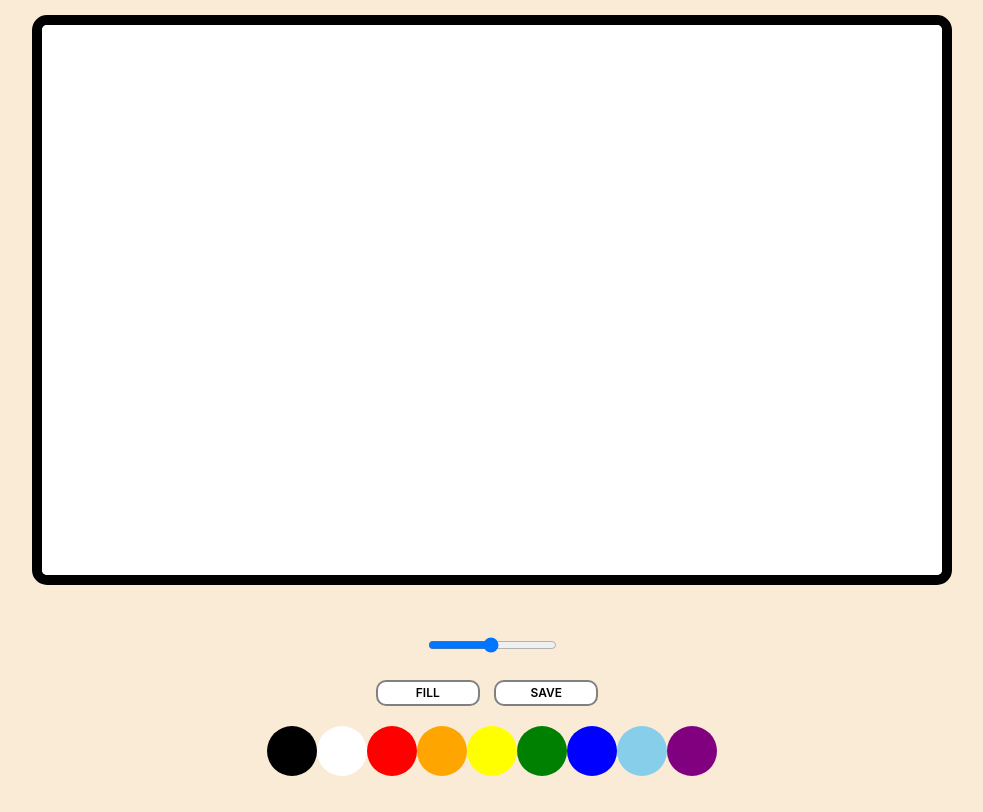
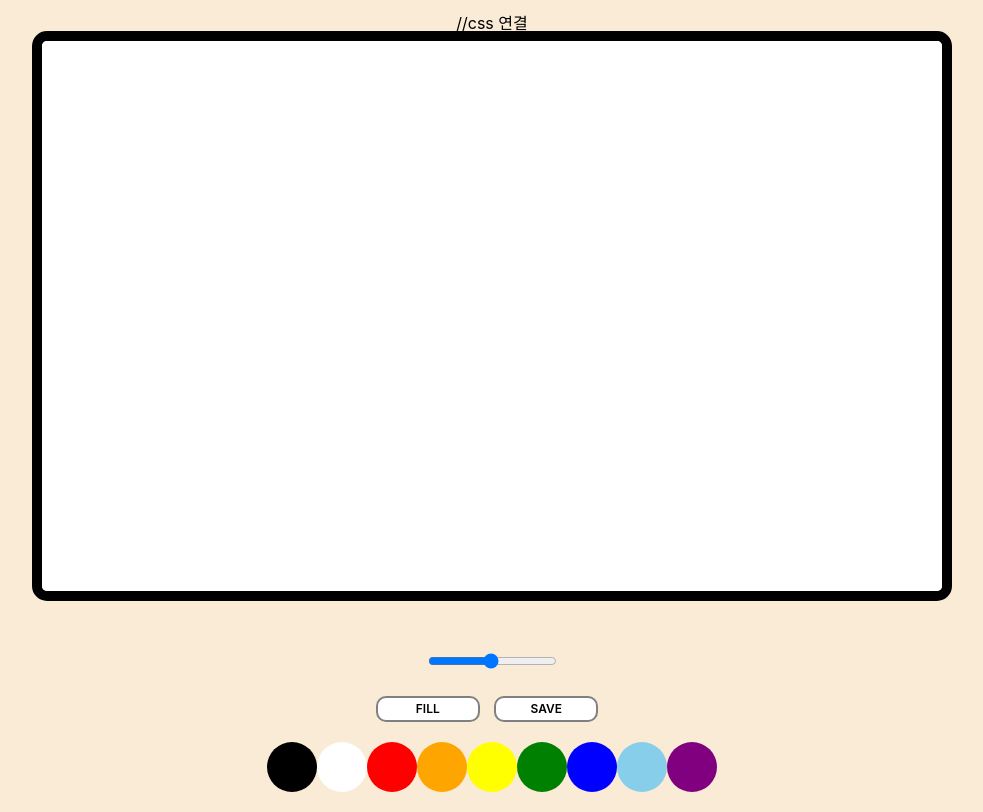
Before and after one commit to wustjdwns/painjs, a plain HTML site: page index.html in a window 1280 px wide. Shown: the whole page, without its empty margins (148-1131 px from the left). Drawn offline with Linux system fonts and the light colour scheme.

Commit message:
Update index.html

```diff
--- a/index.html
+++ b/index.html
@@ -4,7 +4,7 @@
     <meta charset="UTF-8">
     <meta http-equiv="X-UA-Compatible" content="IE=edge">
     <meta name="viewport" content="width=device-width, initial-scale=1.0">
-    <link rel="stylesheet" href="style.css" />
+    <link rel="stylesheet" href="style.css" /> //css 연결
     <title>그림판</title>
 </head>
 <body>
```
